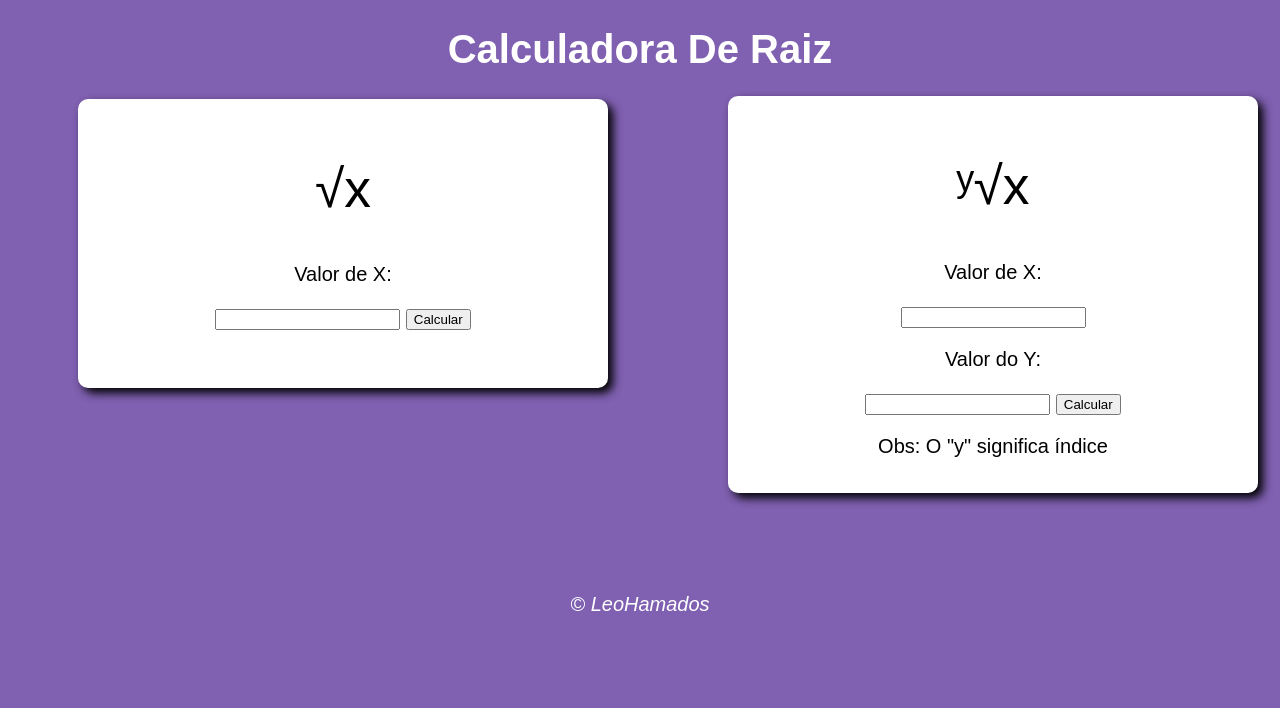
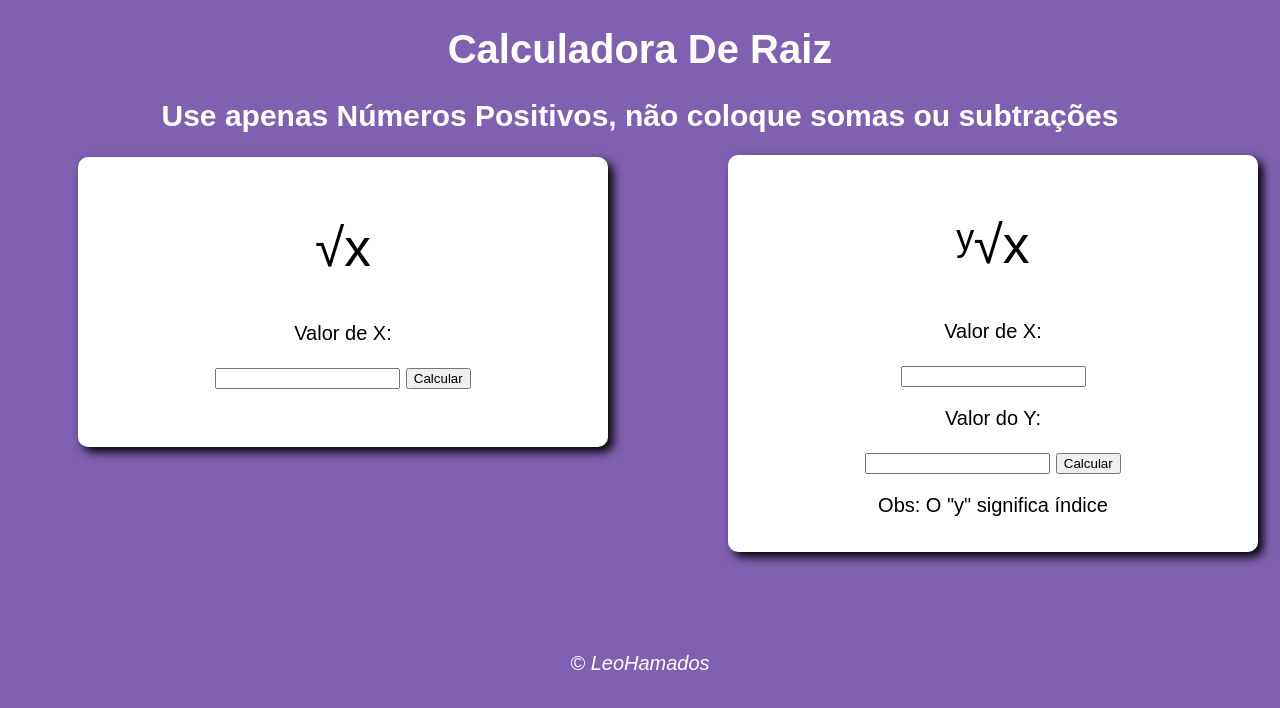
Before and after one commit to LeoHamada/Radical, a plain HTML site: page index.html in a window 1280 px wide. Drawn offline with Linux system fonts and the light colour scheme.

Commit message:
Update index.html

```diff
--- a/index.html
+++ b/index.html
@@ -11,6 +11,7 @@
 <body>
     <header>
         <h1>Calculadora De Raiz</h1>
+        <h2>Use apenas Números Positivos, não coloque somas ou subtrações</h2>
     </header>
     <section id="raiz1">
         <div id="bega1">
```
